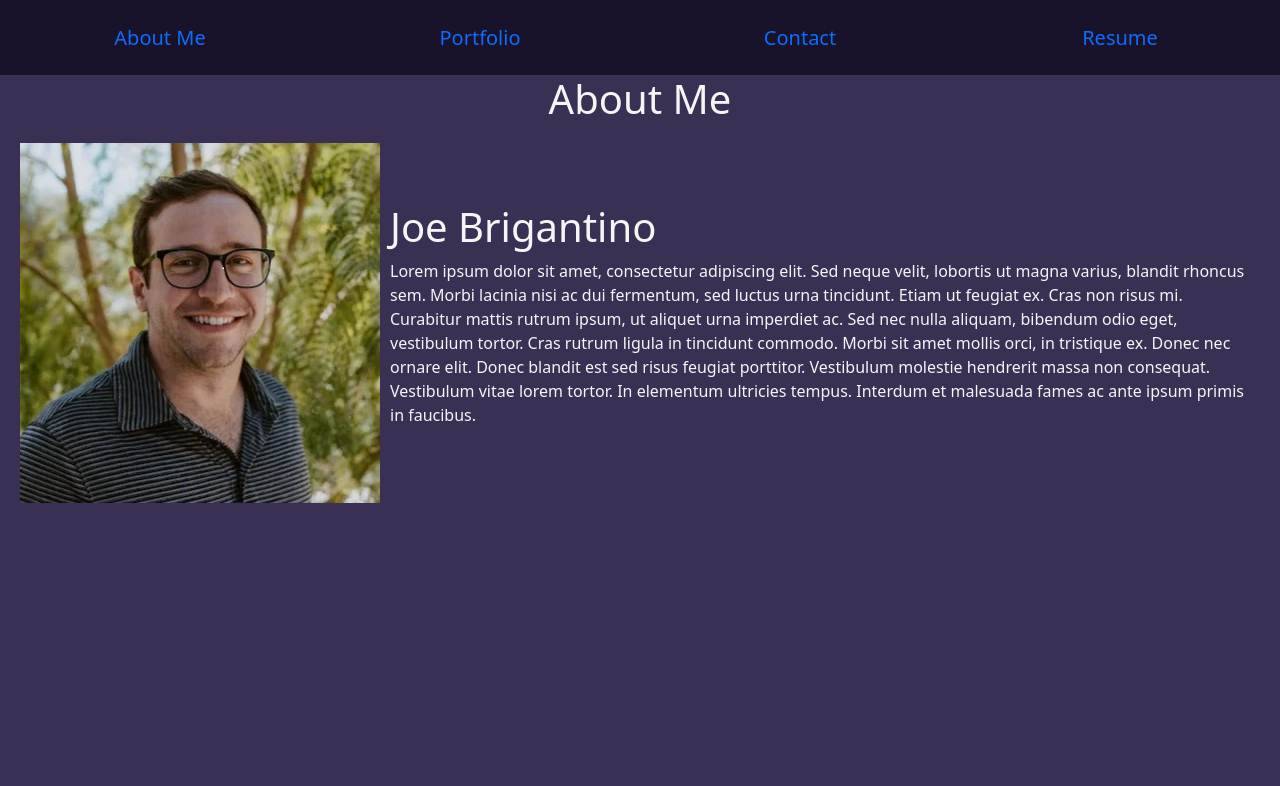
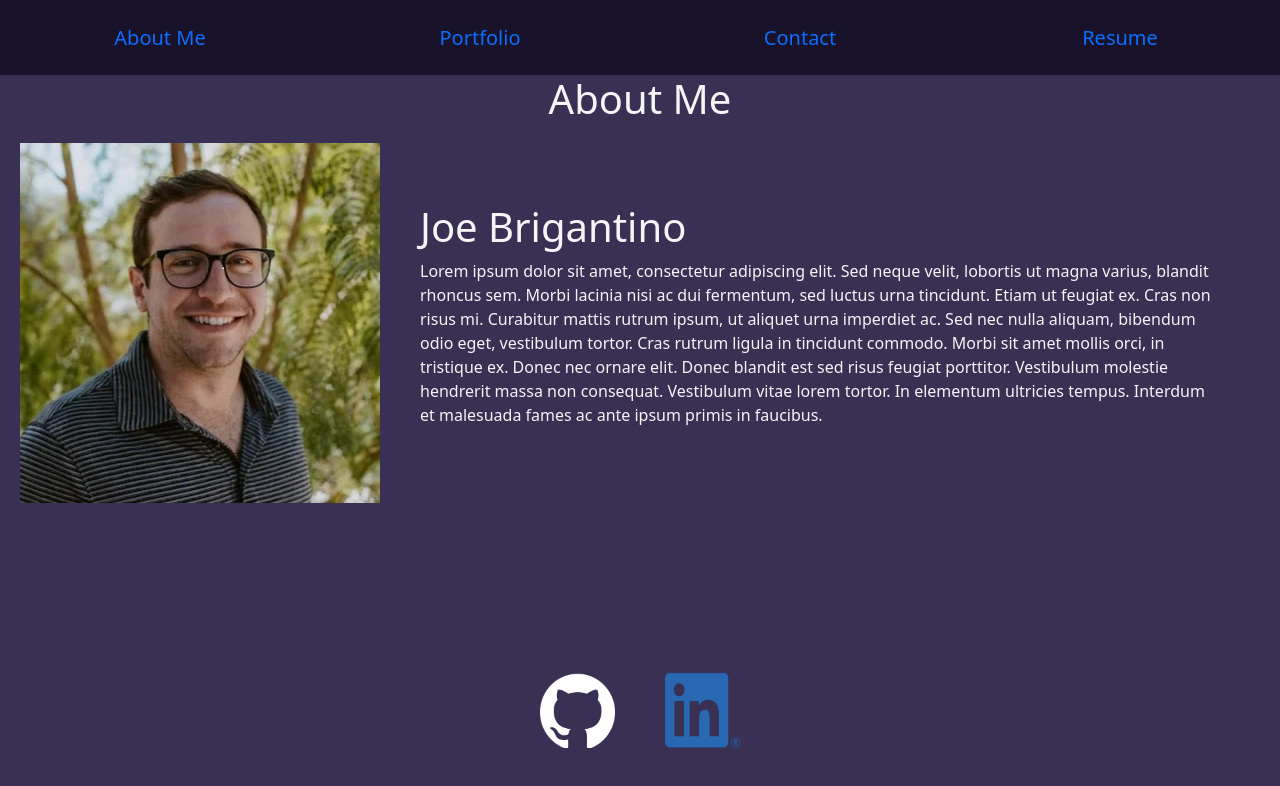
Before and after one commit to brigantinojoe/react-portfolio, a React (Create React App) app: page / in a window 1280 px wide. Shown: the top 786 px of the page. Built offline with nearby package versions, Linux system fonts and the light colour scheme.

Commit message:
Add footer logos and click events.

```diff
--- a/src/components/PortfolioContainer.js
+++ b/src/components/PortfolioContainer.js
@@ -18,6 +18,37 @@ export default function PortfolioContainer() {
     } else {
       return <h1 style={{ width: "100%" }}><center>{currentPage}</center></h1>;
     }
+  };
+
+  const openGitHub = () => {
+    window.open("https://github.com/brigantinojoe", '_blank');
+  };
+
+  const openLinkedIn = (event) => {
+    window.open("https://www.linkedin.com/in/joe-brigantino-66290684/", '_blank');
+  }
+
+  const style = {
+    container: {
+      display: "flex",
+      flexDirection: "row",
+      width: "100%",
+      justifyContent: "center"
+    },
+    images: {
+      height: "75px",
+      width: "75px",
+      margin: "25px",
+      marginTop: "150px",
+      cursor: "pointer"
+    }
+  }
+
+  const renderFooter = () => {
+    return <div style={style.container}>
+      <img src='./github-mark-white.png' alt='github' style={style.images} onClick={openGitHub}></img>
+      <img src='./LI-In-Bug.png' alt='linked-in' style={style.images} onClick={openLinkedIn}></img>
+    </div>
   };
 
   const renderPage = () => {
@@ -43,6 +74,7 @@ export default function PortfolioContainer() {
       <NavTabs currentPage={currentPage} handlePageChange={handlePageChange} />
       {renderHeader()}
       {renderPage()}
+      {renderFooter()}
     </div>
   );
 }
--- a/src/components/pages/AboutMe.js
+++ b/src/components/pages/AboutMe.js
@@ -8,7 +8,7 @@ const styles = {
   },
   descriptionContainer: {
     margin: "auto",
-    padding: "10px"
+    padding: "40px"
   },
 }
 
```
Also changed, not shown: public/LI-In-Bug.png (added).
